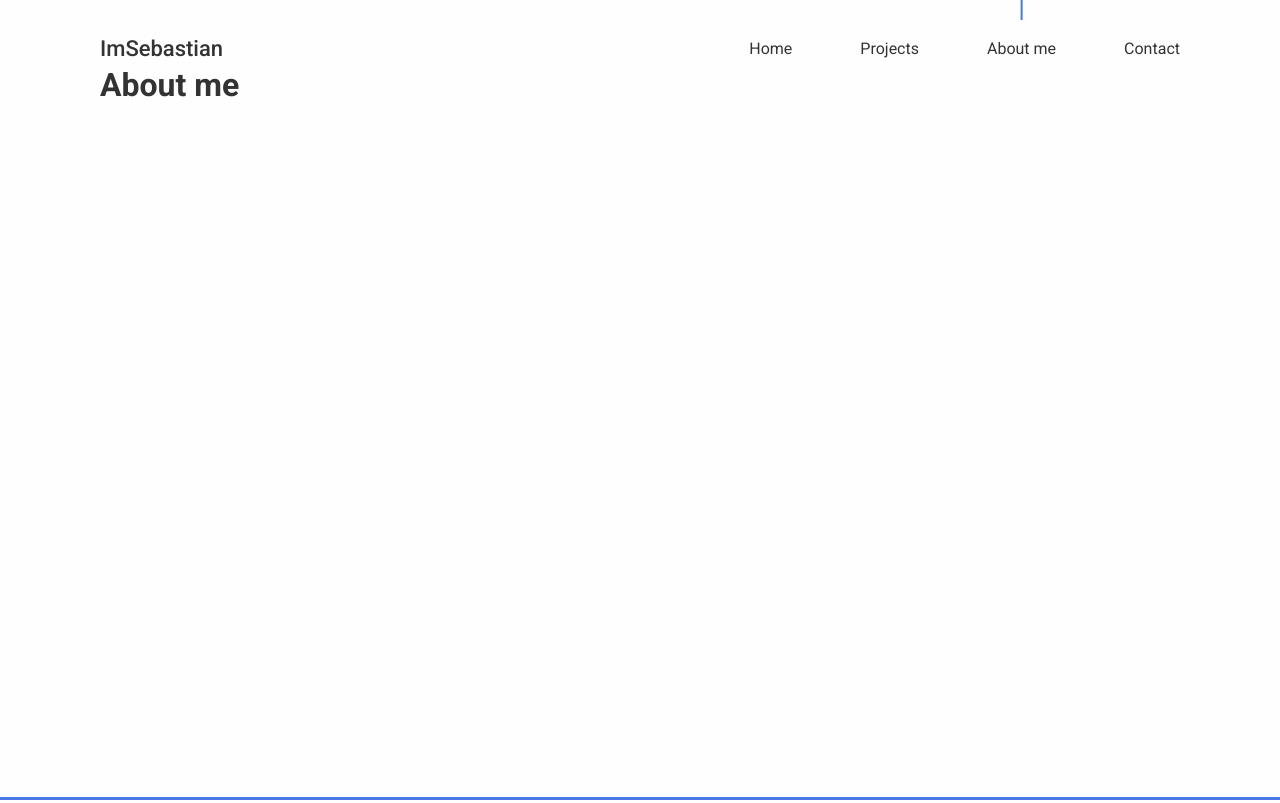
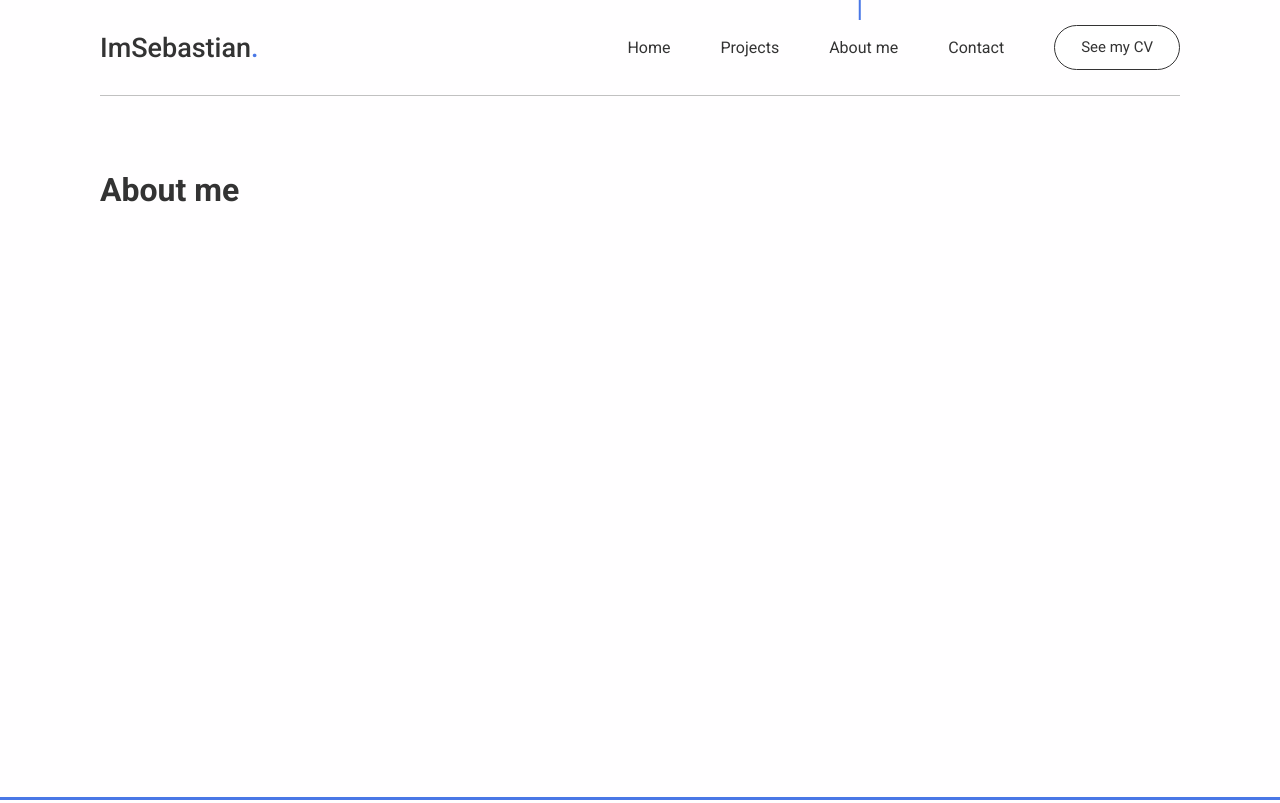
Before and after one commit to sebastiangolab/portfolio, a Next.js app: page /about-me in a window 1280 px wide. Built offline with nearby package versions, Linux system fonts and the light colour scheme.

Commit message:
Update header

```diff
--- /dev/null
+++ b/src/components/Button/button.scss
@@ -0,0 +1,46 @@
+@use '@/styles/variables/fonts.scss' as fonts;
+@use '@/styles/variables/colors.scss' as colors;
+@use '@/styles/variables/breakpoints' as *;
+
+.button {
+   display: inline-block;
+   font-size: 1rem;
+   font-weight: map-get(fonts.$weights, 'regular');
+   line-height: 1em;
+   font-size: 15px;
+   color: colors.$black;
+   background-color: colors.$white;
+   padding: 14px 26px;
+   transition: background-color fonts.$hoverTransitionSec;
+   border: 1px solid colors.$black;
+   border-radius: 30px;
+   box-shadow: none;
+   cursor: pointer;
+
+   &:hover {
+      background: rgba(colors.$grey, 0.55);
+   }
+}
+
+@include breakpoint('small-desktop') {
+   .button {
+      font-size: 0.938rem;
+      padding: 12px 24px;
+   }
+}
+
+@include breakpoint('tablet') {
+   .button {
+      font-size: 0.875rem;
+      padding: 12px 24px;
+   }
+}
+
+@include breakpoint('mobile') {
+   .button {
+      font-size: 0.813rem;
+      padding: 12px 20px;
+      width: 100%;
+      text-align: center;
+   }
+}
--- /dev/null
+++ b/src/components/Button/index.tsx
@@ -0,0 +1,35 @@
+import './button.scss';
+import Link from 'next/link';
+import { ReactElement } from 'react';
+
+interface Button {
+   text: string;
+   href?: string;
+   title: string;
+   isFormButton?: boolean;
+}
+
+const Button = ({
+   text,
+   href,
+   title,
+   isFormButton,
+}: Button): ReactElement<Button> => {
+   if (isFormButton) {
+      return (
+         <>
+            <button type="submit" title={title} className="button">
+               {text}
+            </button>
+         </>
+      );
+   }
+
+   return (
+      <Link href={href || ''} className="button" title={title}>
+         {text}
+      </Link>
+   );
+};
+
+export default Button;
--- a/src/components/Header/NavLink/index.tsx
+++ b/src/components/Header/NavLink/index.tsx
@@ -1,3 +1,4 @@
+import Button from '@/components/Button';
 import Link from 'next/link';
 import { ReactElement } from 'react';
 
@@ -8,6 +9,7 @@ interface NavLink {
    handleOnClick: (event: React.MouseEvent) => void;
    handleMouseEnter: (event: React.MouseEvent) => void;
    handleMouseLeave: () => void;
+   isButton?: boolean;
 }
 
 const NavLink = ({
@@ -17,16 +19,22 @@ const NavLink = ({
    handleOnClick,
    handleMouseEnter,
    handleMouseLeave,
+   isButton,
 }: NavLink): ReactElement => {
    return (
       <div
+         id={`wrapper-${id}`}
          className="container-link"
          onMouseEnter={handleMouseEnter}
          onMouseLeave={handleMouseLeave}
       >
-         <Link href={href} className="link" onClick={handleOnClick} id={id}>
-            {text}
-         </Link>
+         {isButton ? (
+            <Button text={text} href={href} title={text} />
+         ) : (
+            <Link href={href} className="link" onClick={handleOnClick} id={id}>
+               {text}
+            </Link>
+         )}
       </div>
    );
 };
--- a/src/components/Header/Navigation/index.tsx
+++ b/src/components/Header/Navigation/index.tsx
@@ -65,6 +65,16 @@ const Navigation = () => {
                handleMouseEnter={handleLinkMouseEnter}
                handleMouseLeave={handleLinkMouseLeave}
             />
+
+            <NavLink
+               id="cv"
+               text="See my CV"
+               href="/cv-sebastian-golab.pdf"
+               handleOnClick={handleLinkClick}
+               handleMouseEnter={handleLinkMouseEnter}
+               handleMouseLeave={handleLinkMouseLeave}
+               isButton
+            />
          </div>
       </>
    );
--- a/src/components/Header/header.scss
+++ b/src/components/Header/header.scss
@@ -1,15 +1,18 @@
 @use '@/styles/variables/colors' as colors;
 @use '@/styles/variables/fonts' as fonts;
+@use '@/styles/variables/layout' as layout;
 @use '@/styles/variables/breakpoints' as *;
 
 .header {
    display: flex;
    justify-content: space-between;
    align-items: center;
-   padding-top: 36px;
+   padding: 27.5px 0;
+   border-bottom: 1px solid rgba(colors.$black, 0.3);
+   margin-bottom: layout.$section-space;
 
    .logo {
-      font-size: 1.375rem;
+      font-size: 1.875rem;
       color: colors.$black;
       font-weight: map-get(fonts.$weights, 'medium');
       text-decoration: none;
@@ -21,6 +24,7 @@
 
    .nav {
       display: flex;
+      align-items: center;
 
       #active-mark {
          position: absolute;
@@ -33,7 +37,7 @@
       }
 
       .container-link {
-         padding: 3px 34px;
+         padding: 3px 30px;
 
          &:first-child {
             padding-left: 12px;
@@ -45,6 +49,7 @@
 
          .link {
             font-size: 1rem;
+            line-height: 1em;
             color: colors.$black;
             text-decoration: none;
             transition: color fonts.$hoverTransitionSec;
@@ -58,29 +63,58 @@
             }
          }
       }
+
+      .container-link#wrapper-cv {
+         padding-top: 0;
+         padding-bottom: 0;
+      }
+   }
+}
+
+@include breakpoint('laptop') {
+   .header {
+      padding: 25px 0;
+      margin-bottom: calc(layout.$section-laptop-space - 5px);
+
+      .logo {
+         font-size: 1.688rem;
+      }
+
+      .nav {
+         .container-link {
+            padding: 3px 25px;
+         }
+      }
+   }
+}
+
+@include breakpoint('small-desktop') {
+   .header {
+      padding: 24px 0;
+      margin-bottom: calc(layout.$section-small-desktop-space - 5px);
+
+      .logo {
+         font-size: 1.563rem;
+      }
+
+      .nav {
+         .container-link {
+            padding: 3px 22px;
+
+            .link {
+               font-size: 0.938rem;
+            }
+         }
+      }
    }
 }
 
 @include breakpoint('tablet') {
    .header {
-      padding-top: 30px;
-
-      .nav {
-         .container-link {
-            padding: 2px 28px;
-         }
-      }
-   }
-}
-
-@include breakpoint('mobile') {
-   .header {
-      background-color: colors.$page-background;
-      padding-top: 20px;
-      padding-bottom: 20px;
+      margin-bottom: calc(layout.$section-tablet-space - 5px);
 
       .logo {
-         font-size: 0.938rem;
+         font-size: 1.375rem;
       }
 
       .hamburger {
@@ -140,17 +174,17 @@
       }
 
       .nav {
-         position: absolute;
+         position: fixed;
          width: 100%;
-         top: 57.5px;
+         top: 73px;
          left: -100%;
-         height: calc(100vh - 57.5px);
+         height: calc(100vh - 73px);
          flex-direction: column;
          align-items: center;
          justify-content: center;
-         transition: transform 0.4s;
+         transition: transform 0.6s;
          background-color: colors.$page-background;
-         border-top: 1px solid colors.$grey;
+         border-top: 1px solid rgba(51, 51, 51, 0.3);
          z-index: 9999999999999999;
 
          #active-mark {
@@ -159,9 +193,9 @@
 
          .container-link {
             padding: 0;
-            margin-top: 40px;
+            margin-top: 32px;
 
-            &:first-child {
+            &#wrapper-home {
                margin-top: 0;
             }
          }
@@ -172,3 +206,41 @@
       }
    }
 }
+
+@include breakpoint('mobile') {
+   .header {
+      background-color: colors.$page-background;
+      padding-top: 19px;
+      padding-bottom: 19px;
+      margin-bottom: calc(layout.$section-mobile-space - 10px);
+
+      .logo {
+         font-size: 1rem;
+      }
+
+      .nav {
+         top: 57px;
+         height: calc(100vh - 57px);
+         transition: transform 0.4s;
+
+         .container-link {
+            padding: 0;
+            margin-top: 32px;
+
+            &#wrapper-home {
+               margin-top: 0;
+            }
+
+            .link {
+               font-size: 0.938rem;
+            }
+
+            .button {
+               border: 0;
+               padding: 0;
+               font-size: 0.938rem;
+            }
+         }
+      }
+   }
+}
--- a/src/components/Header/index.tsx
+++ b/src/components/Header/index.tsx
@@ -9,7 +9,7 @@ const Header = (): ReactElement => {
    return (
       <div className="header">
          <Link href="/" className="logo">
-            ImSebastian
+            ImSebastian<span className="primary-color">.</span>
          </Link>
 
          <Navigation />
--- a/src/hooks/useNavigation.ts
+++ b/src/hooks/useNavigation.ts
@@ -19,7 +19,15 @@ const useNavigation = (): Results => {
    const [mobileNavOpen, setMobileNavOpen] = useState<boolean>(false);
 
    const handleHamburgerClick = () => {
-      setMobileNavOpen((prevState: boolean) => !prevState);
+      setMobileNavOpen((prevState: boolean) => {
+         if (prevState) {
+            document.body.style.overflow = 'visible';
+         } else {
+            document.body.style.overflow = 'hidden';
+         }
+
+         return !prevState;
+      });
    };
 
    const setActiveCurrentPage = () => {
```
Also changed, not shown: src/components/Global/Button/button.scss (deleted, +0 -32 lines), src/components/Global/Button/index.tsx (deleted, +0 -17 lines), 1 other file (tests, documents, lock files or other folders).
